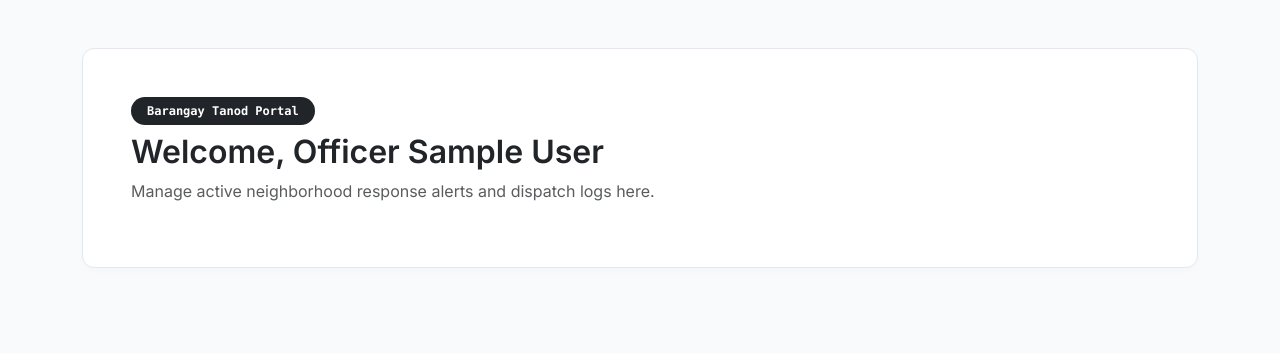
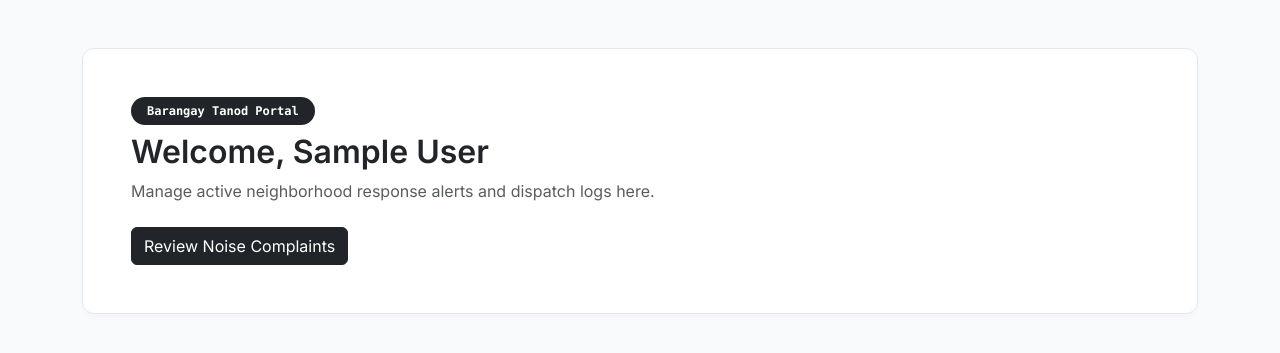
Before and after one commit to slaxiee/BingitBantay-Delosreyes-Vence-G01, a Django app: page /dashboard/tanod/ in a window 1280 px wide. Shown: the part 73-426 px from the top of the page. Run offline with Django 5.2, Linux system fonts and the light colour scheme; the visitor is signed in with stand-in values (Sample User, id 1); parts of the project's set-up code (start-up, migrations or seed data) failed here and were passed over.

Commit message:
Add Review Noise Complaints button to Tanod and Official dashboards

```diff
--- a/accounts/templates/accounts/official_dashboard.html
+++ b/accounts/templates/accounts/official_dashboard.html
@@ -4,7 +4,11 @@
     <div class="col-md-10">
         <div class="card p-4 p-md-5">
             <span class="badge bg-primary text-white w-auto align-self-start mb-2 px-3 py-2 rounded-pill font-monospace small">Official Control Panel</span>
-            <h2 class="fw-bold text-dark mb-4">Barangay Official Dashboard</h2>
+            <div class="d-flex flex-wrap justify-content-between align-items-center gap-2 mb-4">
+                <h2 class="fw-bold text-dark mb-0">Barangay Official Dashboard</h2>
+                <a href="{% url 'manage_complaints' %}" class="btn btn-dark">Review Noise Complaints</a>
+            </div>
+
             <h5 class="fw-semibold fs-5 mb-3">Pending Staff Approvals</h5>
             <div class="table-responsive">
                 <table class="table align-middle">
--- a/accounts/templates/accounts/tanod_dashboard.html
+++ b/accounts/templates/accounts/tanod_dashboard.html
@@ -1,11 +1,16 @@
 {% extends 'base.html' %}
+
 {% block content %}
 <div class="row">
     <div class="col-12">
         <div class="card p-4 p-md-5">
             <span class="badge bg-dark text-white w-auto align-self-start mb-2 px-3 py-2 rounded-pill font-monospace small">Barangay Tanod Portal</span>
-            <h2 class="fw-bold text-dark mb-2">Welcome, Officer {{ user.get_full_name|default:user.username }}</h2>
-            <p class="text-muted">Manage active neighborhood response alerts and dispatch logs here.</p>
+            <h2 class="fw-bold text-dark mb-2">Welcome, {{ user.get_full_name|default:user.username }}</h2>
+            <p class="text-muted mb-4">Manage active neighborhood response alerts and dispatch logs here.</p>
+
+            <div class="d-flex flex-wrap gap-2">
+                <a href="{% url 'manage_complaints' %}" class="btn btn-dark">Review Noise Complaints</a>
+            </div>
         </div>
     </div>
 </div>
```
